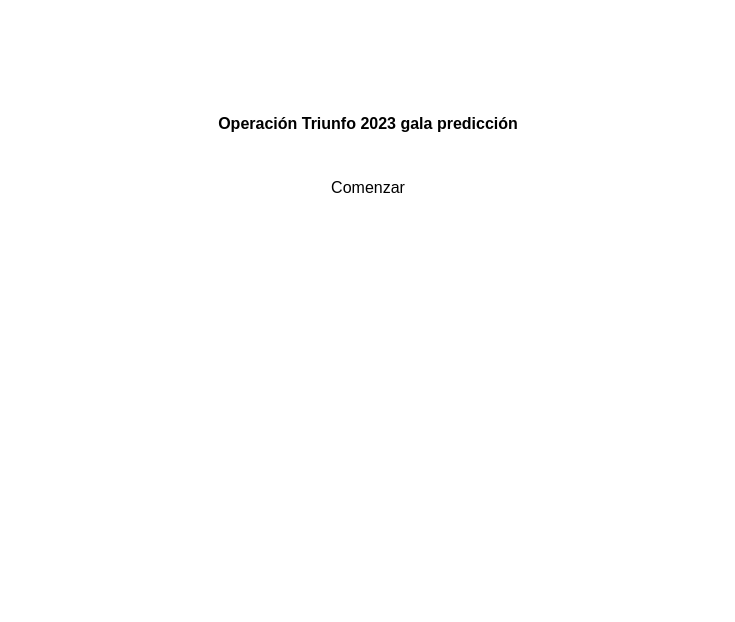
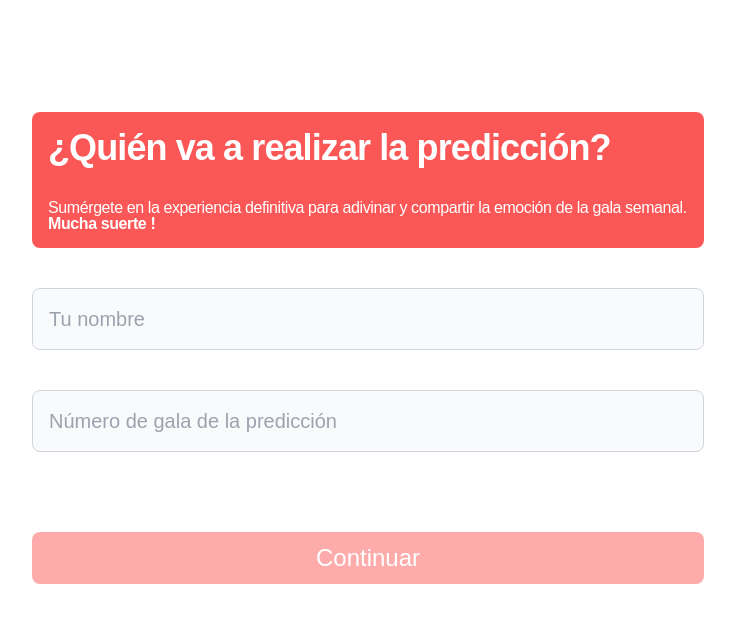
Before and after one commit to gv-15/ot-guess-game, an Angular app: page / in a window 1280 px wide. Shown: the top 622 px of the page, without its empty margins (272-1007 px from the left). Built offline with nearby package versions, Linux system fonts and the light colour scheme.

Commit message:
feat: delete home and finish validations in buttons

```diff
--- a/src/app/app.routes.ts
+++ b/src/app/app.routes.ts
@@ -3,10 +3,6 @@
 export const routes: Routes = [
   {
     path: '',
-    loadComponent: () => import('./home/home.component'),
-  },
-  {
-    path: 'gala-wizard',
     loadComponent: () => import('./gala-wizard/gala-wizard.component'),
   },
 ];
--- a/src/app/gala-wizard/gala-wizard.component.html
+++ b/src/app/gala-wizard/gala-wizard.component.html
@@ -5,11 +5,11 @@
         <cdk-step label="hideHeader">
           <div class="mb-5 rounded-b-lg">
             <h1
-              class="w-full text-3xl font-bold leading-none tracking-tight md:text-4xl bg-primary text-white p-4"
+              class="w-full text-3xl font-bold leading-none tracking-tight md:text-4xl bg-primary text-white p-4 rounded-t-lg"
             >
               ¿Quién va a realizar la predicción?
             </h1>
-            <p class="w-full leading-none tracking-tight bg-primary text-white p-4">
+            <p class="w-full leading-none tracking-tight bg-primary text-white p-4 rounded-b-lg">
               Sumérgete en la experiencia definitiva para adivinar y compartir la emoción de la gala
               semanal.
               <strong> Mucha suerte ! </strong>
@@ -23,7 +23,7 @@
             [formControl]="galaForm.controls.name"
           />
           <input
-            type="text"
+            type="number"
             class="input-ot mt-10"
             placeholder="Número de gala de la predicción"
             required
@@ -34,7 +34,7 @@
             type="button"
             [disabled]="galaForm.controls.name.invalid || galaForm.controls.numGala.invalid"
             cdkStepperNext
-            >Continuar
+          >Continuar
           </button>
         </cdk-step>
         <cdk-step label="Favoritos">
@@ -45,17 +45,20 @@
                 <option disabled selected value>Selecciona tu favorito de la semana</option>
                 @for (concursante of concursantes; track concursante.nombre) {
                   <option value="{{ concursante.nombre }} {{ concursante.apellidos }}"
-                    >{{ concursante.nombre }} {{ concursante.apellidos }}</option
+                  >{{ concursante.nombre }} {{ concursante.apellidos }}
+                  </option
                   >
                 }
               </select>
               <select class="select-ot mt-10" [formControl]="galaForm.controls.nomadaFav">
                 <option disabled selected value
-                  >Selecciona a quien crees que saldrá como nómada favorito</option
+                >Selecciona a quien crees que saldrá como nómada favorito
+                </option
                 >
                 @for (concursante of concursantes; track concursante.nombre) {
                   <option value="{{ concursante.nombre }} {{ concursante.apellidos }}"
-                    >{{ concursante.nombre }} {{ concursante.apellidos }}</option
+                  >{{ concursante.nombre }} {{ concursante.apellidos }}
+                  </option
                   >
                 }
               </select>
@@ -65,8 +68,8 @@
                 class="btn btn-primary w-full"
                 type="button"
                 cdkStepperNext
-                [disabled]="!galaForm.controls.name.value"
-                >Continuar
+                [disabled]="!galaForm.controls.favoritoPersonal.value || !galaForm.controls.nomadaFav.value"
+              >Continuar
               </button>
             </ng-container>
           </app-gala-step-layout>
@@ -76,40 +79,47 @@
             <ng-container title>¿Quiénes serán los nominados de esta semana?</ng-container>
             <div>
               <select class="select-ot mt-10" [formControl]="galaForm.controls.nominado1">
-                <option disabled selected value>Selecciona tu favorito de la semana</option>
+                <option disabled selected value>Primer nominado</option>
                 @for (concursante of concursantes; track concursante.nombre) {
                   <option value="{{ concursante.nombre }} {{ concursante.apellidos }}"
-                    >{{ concursante.nombre }} {{ concursante.apellidos }}</option
+                  >{{ concursante.nombre }} {{ concursante.apellidos }}
+                  </option
                   >
                 }
               </select>
               <select class="select-ot mt-10" [formControl]="galaForm.controls.nominado2">
                 <option disabled selected value
-                  >Selecciona a quien crees que saldrá como nómada favorito</option
+                >Segundo nominado
+                </option
                 >
                 @for (concursante of concursantes; track concursante.nombre) {
                   <option value="{{ concursante.nombre }} {{ concursante.apellidos }}"
-                    >{{ concursante.nombre }} {{ concursante.apellidos }}</option
+                  >{{ concursante.nombre }} {{ concursante.apellidos }}
+                  </option
                   >
                 }
               </select>
               <select class="select-ot mt-10" [formControl]="galaForm.controls.nominadoProfe">
                 <option disabled selected value
-                  >Selecciona a quien crees que saldrá como nómada favorito</option
+                >Nominado salvado por los profesores
+                </option
                 >
                 @for (concursante of concursantes; track concursante.nombre) {
                   <option value="{{ concursante.nombre }} {{ concursante.apellidos }}"
-                    >{{ concursante.nombre }} {{ concursante.apellidos }}</option
+                  >{{ concursante.nombre }} {{ concursante.apellidos }}
+                  </option
                   >
                 }
               </select>
               <select class="select-ot mt-10" [formControl]="galaForm.controls.nominadoCompis">
                 <option disabled selected value
-                  >Selecciona a quien crees que saldrá como nómada favorito</option
+                >Nominado salvado por los compañeros
+                </option
                 >
                 @for (concursante of concursantes; track concursante.nombre) {
                   <option value="{{ concursante.nombre }} {{ concursante.apellidos }}"
-                    >{{ concursante.nombre }} {{ concursante.apellidos }}</option
+                  >{{ concursante.nombre }} {{ concursante.apellidos }}
+                  </option
                   >
                 }
               </select>
@@ -119,15 +129,26 @@
                 class="btn btn-primary w-full"
                 type="button"
                 cdkStepperNext
-                [disabled]="!galaForm.controls.name.value"
-                >Continuar
+                [disabled]="!galaForm.controls.nominado1.value || !galaForm.controls.nominado2.value || !galaForm.controls.nominadoProfe.value || !galaForm.controls.nominadoCompis.value"
+              >Continuar
               </button>
             </ng-container>
           </app-gala-step-layout>
         </cdk-step>
-        <cdk-step label="2">
-          <p>turirt </p>
-          <button class="btn btn-primary w-full" type="button" cdkStepperNext>Continue </button>
+        <cdk-step label="Resumen">
+          <app-gala-step-layout>
+            <ng-container title>Resumen de tu predicción</ng-container>
+            <div>
+            <p>aqui metemos el resumen bonito cuando este</p>
+            </div>
+            <ng-container button>
+              <button
+                class="btn btn-primary w-full"
+                type="button"
+              >Descargar resumen
+              </button>
+            </ng-container>
+          </app-gala-step-layout>
         </cdk-step>
       </app-stepper>
     </form>
--- a/src/app/gala-wizard/gala-wizard.component.ts
+++ b/src/app/gala-wizard/gala-wizard.component.ts
@@ -14,7 +14,7 @@
 
 interface PrediccionForm {
   name: FormControl<string>;
-  numGala: FormControl<string>;
+  numGala: FormControl<number | undefined>;
   nomadaFav: FormControl<string>;
   expulsado: FormControl<string>;
   favoritoPersonal: FormControl<string>;
@@ -41,7 +41,7 @@
 export default class GalaWizardComponent {
   galaForm = new FormGroup<PrediccionForm>({
     name: new FormControl<string>('', { nonNullable: true, validators: [Validators.required] }),
-    numGala: new FormControl<string>('', { nonNullable: true, validators: [Validators.required] }),
+    numGala: new FormControl<number | undefined>(undefined, { nonNullable: true, validators: [Validators.required, Validators.min(0)] }),
     nomadaFav: new FormControl<string>('', {
       nonNullable: true,
       validators: [Validators.required],
--- a/src/app/home/home.component.html
+++ /dev/null
@@ -1,6 +0,0 @@
-<div class="!mt-28 sm:max-w-2xl md:m-auto w-full grid grid-cols-1">
-  <div class="flex flex-col items-center gap-10 justify-center">
-    <h1 class="font-bold">Operación Triunfo 2023 gala predicción</h1>
-    <button type="button" routerLink="gala-wizard">Comenzar</button>
-  </div>
-</div>
```
Also changed, not shown: src/app/home/home.component.ts (deleted, +0 -11 lines), src/app/home/home.component.scss (deleted), 1 other file (tests, documents, lock files or other folders).
